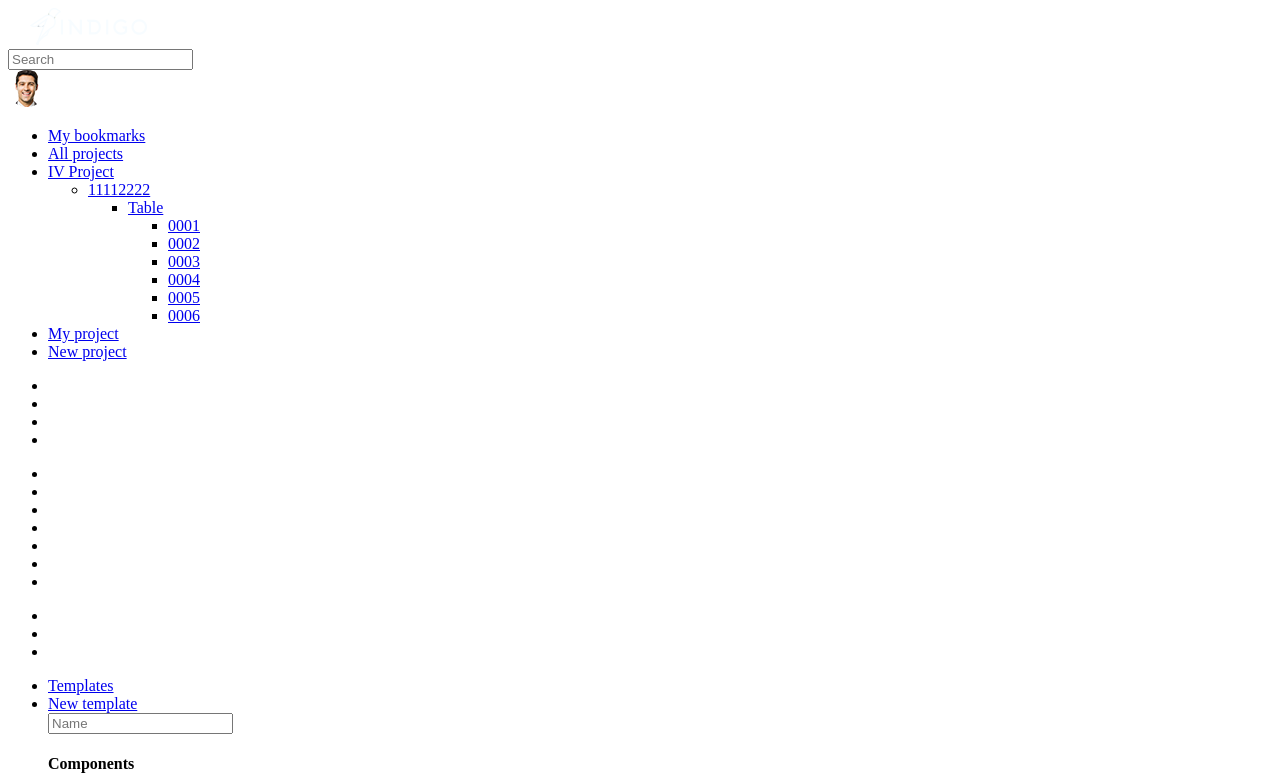
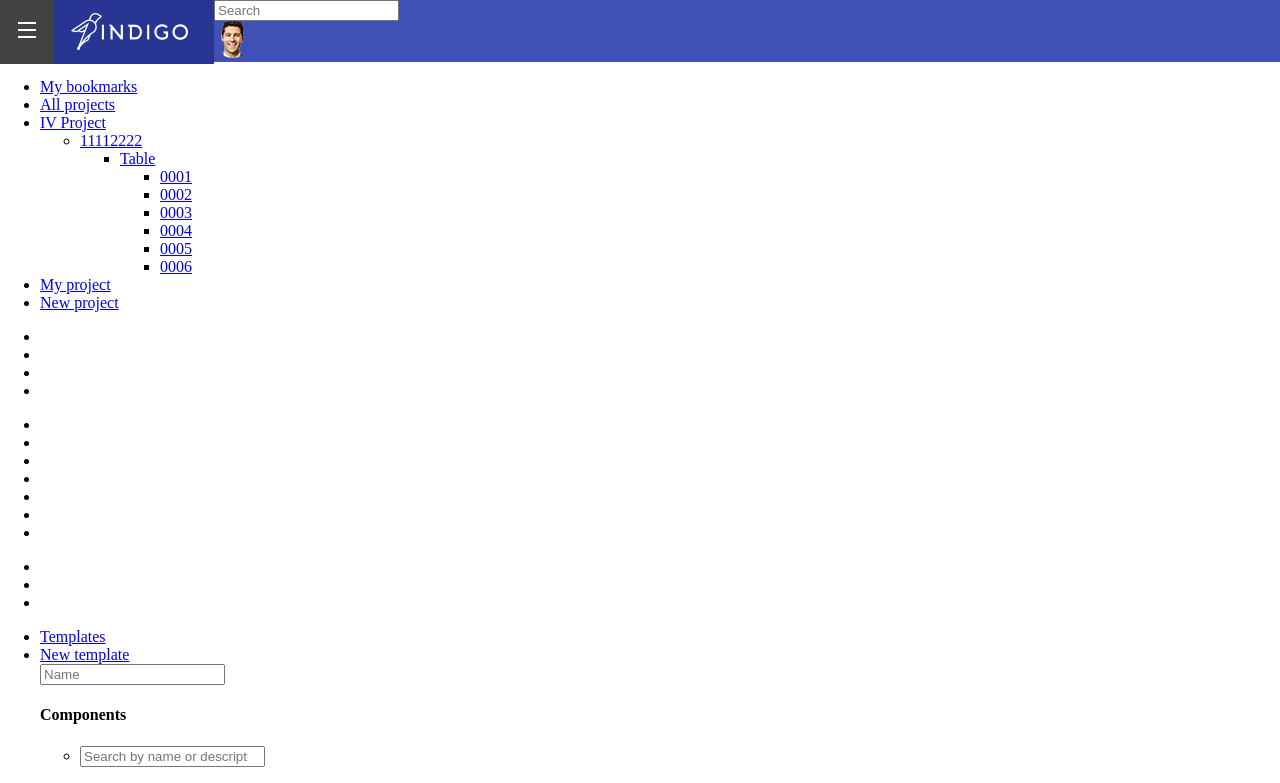
Before and after one commit to Vyacheslav-Lapin/JS-Fundamentals, a website: page indigo/index.html in a window 1280 px wide. Shown: the top 783 px of the page. Drawn offline with Linux system fonts and the light colour scheme.

Commit message:
img-a problem

```diff
--- a/indigo/index.html
+++ b/indigo/index.html
@@ -9,8 +9,8 @@
 <body>
 
 <header>
-    <img src="/img/burger-menu-icon.png"/>
-    <a href="/"><img src="/img/logo.png" alt="indigo"/></a>
+    <a class="burger-menu-icon" href="#"><img src="/img/burger-menu-icon.png" alt="burger menu icon"/></a>
+    <a class="logo" href="/"><img src="/img/logo.png" alt="indigo"/></a>
     <form action="#">
         <input type="search" placeholder="Search"/>
     </form>
@@ -329,7 +329,7 @@
                                         <input id="BatchOwner" name="BatchOwner"/>
 
                                         <label for="LiteratureRef">Literature Ref</label>
-                                        <input id="LiteratureRef" placeholder="Type some info" name="LiteratureRef" class="long"/>
+                                        <input id="LiteratureRef" placeholder="Type some info" name="LiteratureRef" class="long fine"/>
 
                                     </form>
                                 </section>
--- a/styles/indigo.css
+++ b/styles/indigo.css
@@ -0,0 +1,28 @@
+/*--bg:#424242;*/
+
+img, form, a {
+    margin: 0;
+    padding: 0;
+    border: 0;
+}
+
+body {
+    margin: 0;
+}
+
+body > header {
+    background-color: #3f51b5;
+    min-height: 60px;
+}
+
+.burger-menu-icon {
+    float: left;
+    padding: 22px 18px;
+    background-color: #424242;
+}
+
+.logo {
+    float: left;
+    padding: 13px 26px 10px 17px;
+    background-color: #283593;
+}
```
Also changed, not shown: styles/style.css (+9 -0 lines).
